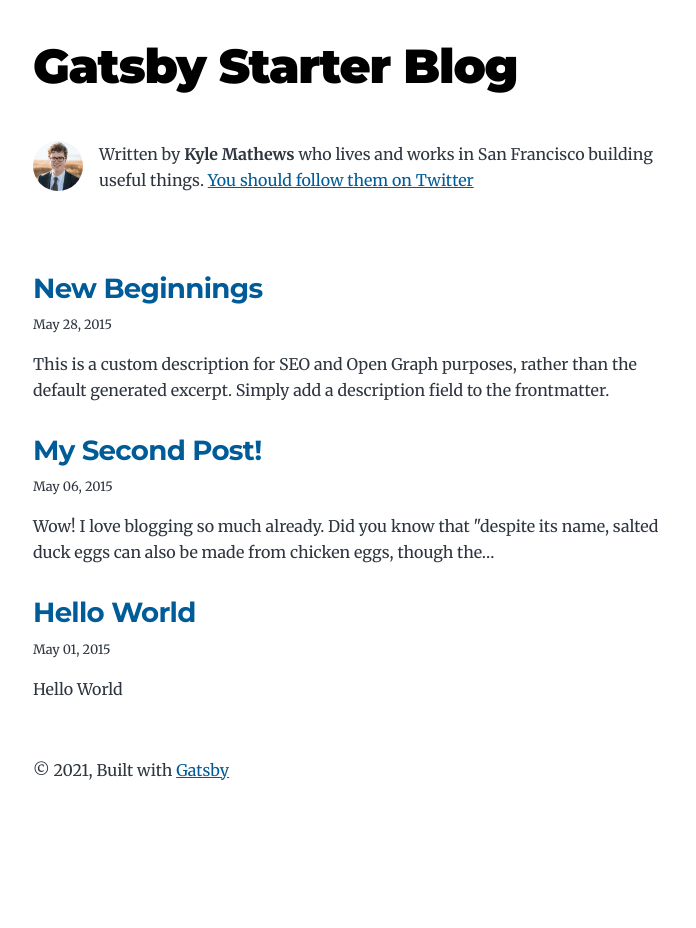
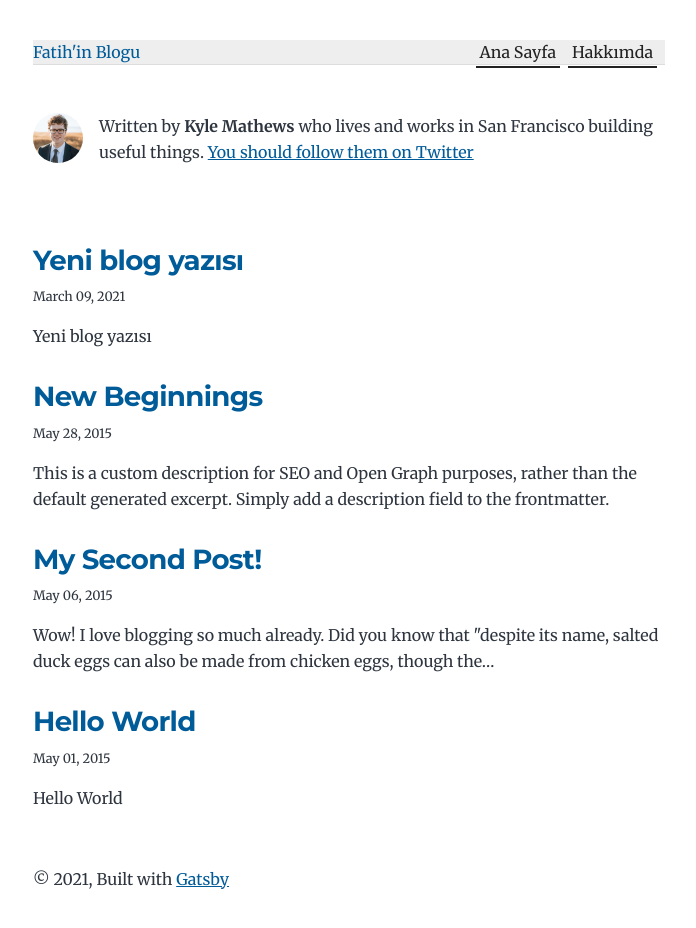
Before and after one commit to fatihdogmus/gatsby-kisisel-blog, a Gatsby site: page / in a window 1280 px wide. Shown: the whole page, without its empty margins (291-987 px from the left). Before the commit the page ends 846 px from the top, so only its background shows below. Built offline with nearby package versions, Linux system fonts and the light colour scheme; Gatsby itself is replaced by a stand-in of ours.

Commit message:
Blog son hali

```diff
--- a/content/blog/hello-world/index.md
+++ b/content/blog/hello-world/index.md
@@ -1,6 +1,7 @@
 ---
 title: Hello World
 date: "2015-05-01T22:12:03.284Z"
+lastUpdated: "2015-05-01T22:12:03.284Z"
 description: "Hello World"
 ---
 
--- a/content/blog/my-second-post/index.md
+++ b/content/blog/my-second-post/index.md
@@ -1,6 +1,7 @@
 ---
 title: My Second Post!
 date: "2015-05-06T23:46:37.121Z"
+lastUpdated: "2015-05-06T23:46:37.121Z"
 ---
 
 Wow! I love blogging so much already.
--- a/content/blog/new-beginnings/index.md
+++ b/content/blog/new-beginnings/index.md
@@ -1,6 +1,7 @@
 ---
 title: New Beginnings
 date: "2015-05-28T22:40:32.169Z"
+lastUpdated: "2015-05-28T22:40:32.169Z"
 description: This is a custom description for SEO and Open Graph purposes, rather than the default generated excerpt. Simply add a description field to the frontmatter.
 ---
 
--- /dev/null
+++ b/content/blog/yeni-blog-yazim.md
@@ -0,0 +1,9 @@
+---
+title: Yeni blog yazısı
+date: "2021-03-09T22:40:32.169Z"
+lastUpdated: "2021-03-11T20:40:32.169Z"
+description: Yeni blog yazısı
+slug: yeni-blog-yazisi
+---
+
+Yeni blog yazıma hoş geldiniz!
--- /dev/null
+++ b/src/components/Header.css
@@ -0,0 +1,22 @@
+.link  {
+    color: #222;
+    font-size: 1rem;
+    font-weight: normal;
+    line-height: 1;
+    margin: 0 0.5rem 0.5rem 0;
+    padding: 0.25rem;
+    text-decoration: none;
+    border-bottom: 2px solid #222;
+}
+
+.title {
+    border-bottom: none;
+    text-decoration: none;
+}
+
+.header {
+    background: #eee;
+    border-bottom: 1px solid #ddd;
+    display: flex;
+    justify-content: space-between;
+}
--- /dev/null
+++ b/src/components/Header.js
@@ -0,0 +1,16 @@
+import { Link } from "gatsby"
+import React from "react"
+import "./Header.css"
+
+export default function Header() {
+
+  return (
+    <header className="header">
+      <Link className="title" to="/">Fatih'in Blogu</Link>
+      <nav style={{ marginTop: 0 }}>
+        <Link className="link" to="/">Ana Sayfa</Link>
+        <Link className="link" to="/hakkimda">Hakkımda</Link>
+      </nav>
+    </header>
+  )
+}
--- a/src/components/layout.js
+++ b/src/components/layout.js
@@ -1,5 +1,6 @@
 import * as React from "react"
 import { Link } from "gatsby"
+import Header from "./Header"
 
 const Layout = ({ location, title, children }) => {
   const rootPath = `${__PATH_PREFIX__}/`
@@ -8,9 +9,7 @@ const Layout = ({ location, title, children }) => {
 
   if (isRootPath) {
     header = (
-      <h1 className="main-heading">
-        <Link to="/">{title}</Link>
-      </h1>
+      <Header/>
     )
   } else {
     header = (
--- a/src/pages/index.js
+++ b/src/pages/index.js
@@ -1,5 +1,5 @@
 import * as React from "react"
-import { Link, graphql } from "gatsby"
+import { graphql, Link } from "gatsby"
 
 import Bio from "../components/bio"
 import Layout from "../components/layout"
```
Also changed, not shown: src/pages/hakkimda.js (added, +11 -0 lines), src/templates/blog-post.js (+14 -5 lines).
